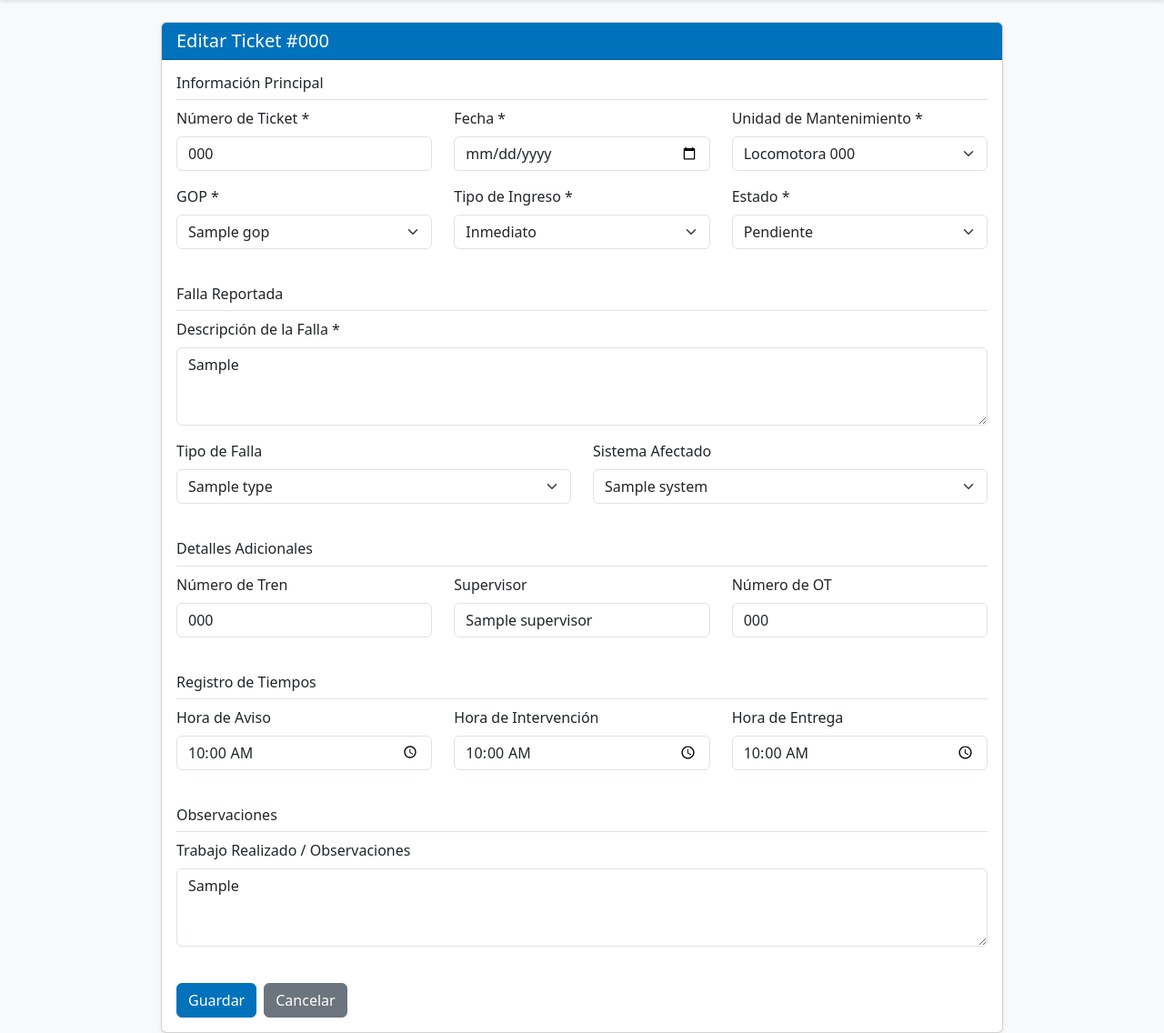
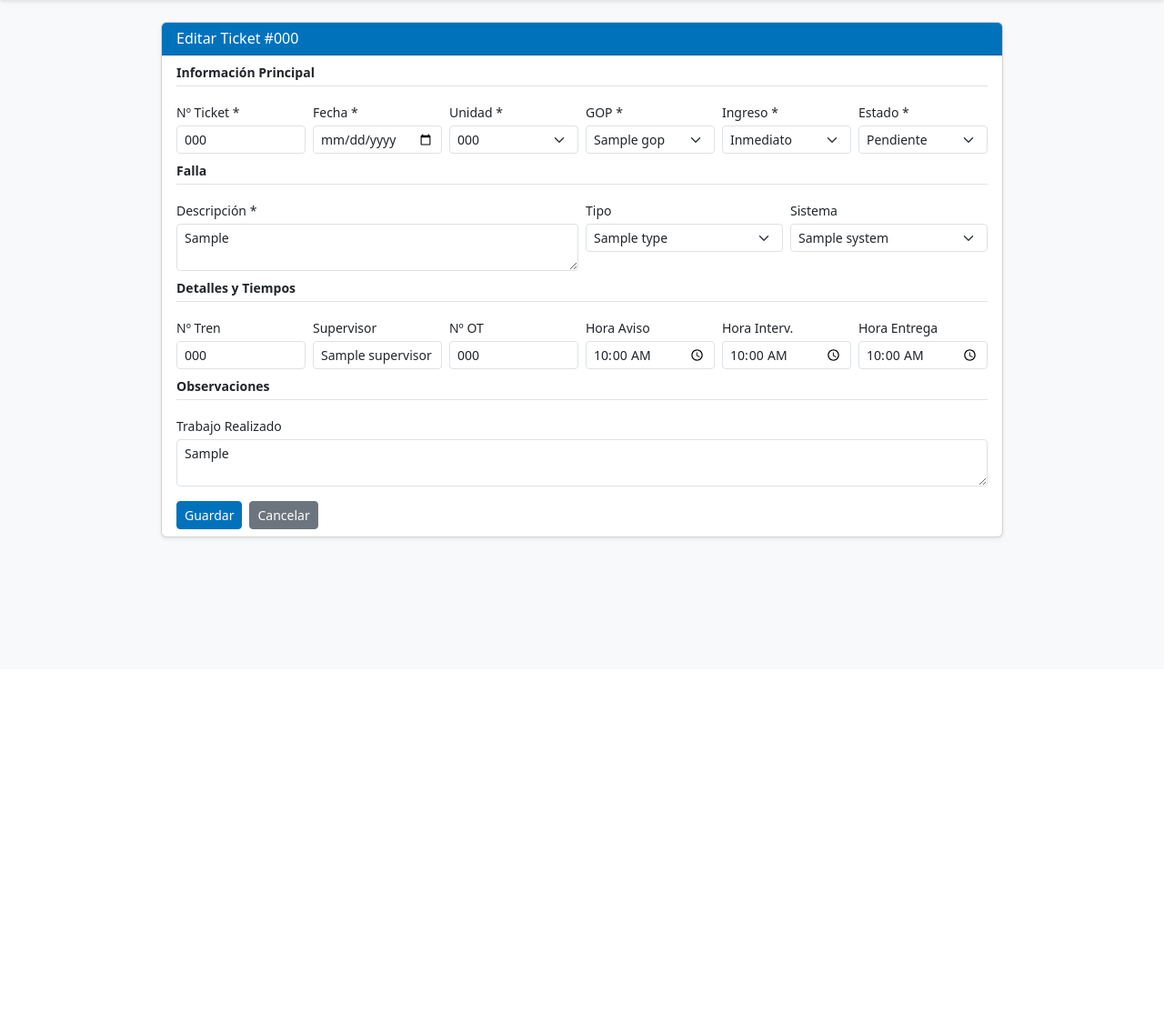
Before and after one commit to salamonepablo/sigma-rs, a Django app: page /sigma/ticket/00000000-0000-0000-0000-000000000001/edit/ in a window 1280 px wide. Shown: the part 64-1200 px from the top of the page at 91% size. After the commit the page ends 658 px from the top, so only its background shows below. Run offline with Django 5.2, Linux system fonts and the light colour scheme; a user stored in the database is signed in; tables that the repository leaves empty hold one stand-in row (values such as "Sample post").

Commit message:
style: compact ticket form and add failure types
- Change 'Unidad de Mantenimiento' label to 'Unidad'
- MaintenanceUnitModel.__str__ now shows only the number (no type prefix)
- Use form-control-sm and form-select-sm for smaller form elements
- Reduce textarea rows and padding for compact layout
- Add failure types: Mecánicas, Eléctricas, Neumáticas, Electrónicas, Otras, ATS, Hasler, Hombre Vivo
- Create default affected system for each failure type
- Add JS to auto-select affected system when failure type changes
- Reorganize form layout to fit more on one screen

```diff
--- a/apps/tickets/infrastructure/models/maintenance_unit.py
+++ b/apps/tickets/infrastructure/models/maintenance_unit.py
@@ -61,7 +61,7 @@ class MaintenanceUnitModel(models.Model):
         ordering = ["number"]
 
     def __str__(self) -> str:
-        return f"{self.get_unit_type_display()} {self.number}"
+        return self.number
 
 
 class LocomotiveModel(models.Model):
--- a/apps/tickets/presentation/forms/ticket_forms.py
+++ b/apps/tickets/presentation/forms/ticket_forms.py
@@ -24,8 +24,8 @@ class TicketForm(forms.ModelForm):
         required=False,
         widget=forms.TextInput(
             attrs={
-                "class": "form-control",
-                "placeholder": "Nombre del supervisor",
+                "class": "form-control form-control-sm",
+                "placeholder": "Supervisor",
                 "list": "supervisor-list",
             }
         ),
@@ -36,7 +36,7 @@ class TicketForm(forms.ModelForm):
         required=False,
         widget=forms.TextInput(
             attrs={
-                "class": "form-control",
+                "class": "form-control form-control-sm",
                 "placeholder": "Ej: 1234",
                 "list": "train-list",
             }
@@ -64,41 +64,41 @@ class TicketForm(forms.ModelForm):
         ]
         widgets = {
             "ticket_number": forms.TextInput(
-                attrs={"class": "form-control", "placeholder": "Ej: 2024-001"}
+                attrs={"class": "form-control form-control-sm", "placeholder": "2024-001"}
             ),
             "date": forms.DateInput(
-                attrs={"class": "form-control", "type": "date"}
+                attrs={"class": "form-control form-control-sm", "type": "date"}
             ),
-            "maintenance_unit": forms.Select(attrs={"class": "form-select"}),
-            "gop": forms.Select(attrs={"class": "form-select"}),
-            "entry_type": forms.Select(attrs={"class": "form-select"}),
-            "status": forms.Select(attrs={"class": "form-select"}),
+            "maintenance_unit": forms.Select(attrs={"class": "form-select form-select-sm"}),
+            "gop": forms.Select(attrs={"class": "form-select form-select-sm"}),
+            "entry_type": forms.Select(attrs={"class": "form-select form-select-sm"}),
+            "status": forms.Select(attrs={"class": "form-select form-select-sm"}),
             "reported_failure": forms.Textarea(
                 attrs={
-                    "class": "form-control",
-                    "rows": 3,
-                    "placeholder": "Descripción de la falla reportada por el conductor",
+                    "class": "form-control form-control-sm",
+                    "rows": 2,
+                    "placeholder": "Descripción de la falla",
                 }
             ),
-            "failure_type": forms.Select(attrs={"class": "form-select"}),
-            "affected_system": forms.Select(attrs={"class": "form-select"}),
+            "failure_type": forms.Select(attrs={"class": "form-select form-select-sm"}),
+            "affected_system": forms.Select(attrs={"class": "form-select form-select-sm"}),
             "work_order_number": forms.TextInput(
-                attrs={"class": "form-control", "placeholder": "Ej: OT-2024-100"}
+                attrs={"class": "form-control form-control-sm", "placeholder": "OT-2024-100"}
             ),
             "notification_time": forms.TimeInput(
-                attrs={"class": "form-control", "type": "time"}
+                attrs={"class": "form-control form-control-sm", "type": "time"}
             ),
             "intervention_time": forms.TimeInput(
-                attrs={"class": "form-control", "type": "time"}
+                attrs={"class": "form-control form-control-sm", "type": "time"}
             ),
             "delivery_time": forms.TimeInput(
-                attrs={"class": "form-control", "type": "time"}
+                attrs={"class": "form-control form-control-sm", "type": "time"}
             ),
             "observations": forms.Textarea(
                 attrs={
-                    "class": "form-control",
-                    "rows": 3,
-                    "placeholder": "Trabajo realizado / observaciones de la GOP",
+                    "class": "form-control form-control-sm",
+                    "rows": 2,
+                    "placeholder": "Trabajo realizado / observaciones",
                 }
             ),
         }
--- a/apps/tickets/presentation/templates/tickets/ticket_form.html
+++ b/apps/tickets/presentation/templates/tickets/ticket_form.html
@@ -3,198 +3,135 @@
 
 {% block content %}
 <div class="row justify-content-center">
-    <div class="col-lg-10">
+    <div class="col-lg-11 col-xl-10">
         <div class="card shadow-sm">
-            <div class="card-header {% if unit_type == 'locomotora' %}bg-primary{% elif unit_type == 'coche_remolcado' %}bg-success{% else %}bg-dark{% endif %} text-white">
-                <h5 class="mb-0">
+            <div class="card-header py-2 {% if unit_type == 'locomotora' %}bg-primary{% elif unit_type == 'coche_remolcado' %}bg-success{% else %}bg-dark{% endif %} text-white">
+                <h6 class="mb-0">
                     {{ action }} Ticket
                     {% if unit_type == 'locomotora' %}de Locomotora{% elif unit_type == 'coche_remolcado' %}de Coche Remolcado{% endif %}
                     {% if ticket %}#{{ ticket.ticket_number }}{% endif %}
-                </h5>
+                </h6>
             </div>
-            <div class="card-body">
+            <div class="card-body py-2 px-3">
                 <form method="post" novalidate>
                     {% csrf_token %}
 
                     <!-- Información Principal -->
-                    <fieldset class="mb-4">
-                        <legend class="h6 border-bottom pb-2">Información Principal</legend>
-                        <div class="row">
-                            <div class="col-md-4 mb-3">
-                                <label for="{{ form.ticket_number.id_for_label }}" class="form-label">
-                                    Número de Ticket *
-                                </label>
+                    <fieldset class="mb-2">
+                        <legend class="small fw-bold border-bottom pb-1 mb-2">Información Principal</legend>
+                        <div class="row g-2">
+                            <div class="col-md-2 col-sm-4">
+                                <label for="{{ form.ticket_number.id_for_label }}" class="form-label small mb-1">Nº Ticket *</label>
                                 {{ form.ticket_number }}
-                                {% if form.ticket_number.errors %}
-                                <div class="text-danger small">{{ form.ticket_number.errors.0 }}</div>
-                                {% endif %}
+                                {% if form.ticket_number.errors %}<div class="text-danger small">{{ form.ticket_number.errors.0 }}</div>{% endif %}
                             </div>
-                            <div class="col-md-4 mb-3">
-                                <label for="{{ form.date.id_for_label }}" class="form-label">
-                                    Fecha *
-                                </label>
+                            <div class="col-md-2 col-sm-4">
+                                <label for="{{ form.date.id_for_label }}" class="form-label small mb-1">Fecha *</label>
                                 {{ form.date }}
-                                {% if form.date.errors %}
-                                <div class="text-danger small">{{ form.date.errors.0 }}</div>
-                                {% endif %}
+                                {% if form.date.errors %}<div class="text-danger small">{{ form.date.errors.0 }}</div>{% endif %}
                             </div>
-                            <div class="col-md-4 mb-3">
-                                <label for="{{ form.maintenance_unit.id_for_label }}" class="form-label">
-                                    Unidad de Mantenimiento *
-                                </label>
+                            <div class="col-md-2 col-sm-4">
+                                <label for="{{ form.maintenance_unit.id_for_label }}" class="form-label small mb-1">Unidad *</label>
                                 {{ form.maintenance_unit }}
-                                {% if form.maintenance_unit.errors %}
-                                <div class="text-danger small">{{ form.maintenance_unit.errors.0 }}</div>
-                                {% endif %}
+                                {% if form.maintenance_unit.errors %}<div class="text-danger small">{{ form.maintenance_unit.errors.0 }}</div>{% endif %}
                             </div>
-                        </div>
-                        <div class="row">
-                            <div class="col-md-4 mb-3">
-                                <label for="{{ form.gop.id_for_label }}" class="form-label">
-                                    GOP *
-                                </label>
+                            <div class="col-md-2 col-sm-4">
+                                <label for="{{ form.gop.id_for_label }}" class="form-label small mb-1">GOP *</label>
                                 {{ form.gop }}
-                                {% if form.gop.errors %}
-                                <div class="text-danger small">{{ form.gop.errors.0 }}</div>
-                                {% endif %}
+                                {% if form.gop.errors %}<div class="text-danger small">{{ form.gop.errors.0 }}</div>{% endif %}
                             </div>
-                            <div class="col-md-4 mb-3">
-                                <label for="{{ form.entry_type.id_for_label }}" class="form-label">
-                                    Tipo de Ingreso *
-                                </label>
+                            <div class="col-md-2 col-sm-4">
+                                <label for="{{ form.entry_type.id_for_label }}" class="form-label small mb-1">Ingreso *</label>
                                 {{ form.entry_type }}
-                                {% if form.entry_type.errors %}
-                                <div class="text-danger small">{{ form.entry_type.errors.0 }}</div>
-                                {% endif %}
+                                {% if form.entry_type.errors %}<div class="text-danger small">{{ form.entry_type.errors.0 }}</div>{% endif %}
                             </div>
-                            <div class="col-md-4 mb-3">
-                                <label for="{{ form.status.id_for_label }}" class="form-label">
-                                    Estado *
-                                </label>
+                            <div class="col-md-2 col-sm-4">
+                                <label for="{{ form.status.id_for_label }}" class="form-label small mb-1">Estado *</label>
                                 {{ form.status }}
-                                {% if form.status.errors %}
-                                <div class="text-danger small">{{ form.status.errors.0 }}</div>
-                                {% endif %}
+                                {% if form.status.errors %}<div class="text-danger small">{{ form.status.errors.0 }}</div>{% endif %}
                             </div>
                         </div>
                     </fieldset>
 
-                    <!-- Falla -->
-                    <fieldset class="mb-4">
-                        <legend class="h6 border-bottom pb-2">Falla Reportada</legend>
-                        <div class="row">
-                            <div class="col-12 mb-3">
-                                <label for="{{ form.reported_failure.id_for_label }}" class="form-label">
-                                    Descripción de la Falla *
-                                </label>
+                    <!-- Falla y Clasificación -->
+                    <fieldset class="mb-2">
+                        <legend class="small fw-bold border-bottom pb-1 mb-2">Falla</legend>
+                        <div class="row g-2">
+                            <div class="col-md-6">
+                                <label for="{{ form.reported_failure.id_for_label }}" class="form-label small mb-1">Descripción *</label>
                                 {{ form.reported_failure }}
-                                {% if form.reported_failure.errors %}
-                                <div class="text-danger small">{{ form.reported_failure.errors.0 }}</div>
-                                {% endif %}
+                                {% if form.reported_failure.errors %}<div class="text-danger small">{{ form.reported_failure.errors.0 }}</div>{% endif %}
                             </div>
-                        </div>
-                        <div class="row">
-                            <div class="col-md-6 mb-3">
-                                <label for="{{ form.failure_type.id_for_label }}" class="form-label">
-                                    Tipo de Falla
-                                </label>
+                            <div class="col-md-3">
+                                <label for="{{ form.failure_type.id_for_label }}" class="form-label small mb-1">Tipo</label>
                                 {{ form.failure_type }}
                             </div>
-                            <div class="col-md-6 mb-3">
-                                <label for="{{ form.affected_system.id_for_label }}" class="form-label">
-                                    Sistema Afectado
-                                </label>
+                            <div class="col-md-3">
+                                <label for="{{ form.affected_system.id_for_label }}" class="form-label small mb-1">Sistema</label>
                                 {{ form.affected_system }}
                             </div>
                         </div>
                     </fieldset>
 
-                    <!-- Detalles Adicionales -->
-                    <fieldset class="mb-4">
-                        <legend class="h6 border-bottom pb-2">Detalles Adicionales</legend>
-                        <div class="row">
-                            <div class="col-md-4 mb-3">
-                                <label for="id_train_number_input" class="form-label">
-                                    Número de Tren
-                                </label>
+                    <!-- Detalles y Tiempos -->
+                    <fieldset class="mb-2">
+                        <legend class="small fw-bold border-bottom pb-1 mb-2">Detalles y Tiempos</legend>
+                        <div class="row g-2">
+                            <div class="col-md-2 col-sm-4">
+                                <label for="id_train_number_input" class="form-label small mb-1">Nº Tren</label>
                                 {{ form.train_number_input }}
-                                <!-- Datalist for train number suggestions -->
                                 <datalist id="train-list">
-                                    {% for train in trains %}
-                                    <option value="{{ train.number }}">
-                                    {% endfor %}
+                                    {% for train in trains %}<option value="{{ train.number }}">{% endfor %}
                                 </datalist>
                             </div>
-                            <div class="col-md-4 mb-3">
-                                <label for="id_supervisor_name" class="form-label">
-                                    Supervisor
-                                </label>
+                            <div class="col-md-2 col-sm-4">
+                                <label for="id_supervisor_name" class="form-label small mb-1">Supervisor</label>
                                 {{ form.supervisor_name }}
-                                <!-- Datalist for supervisor suggestions -->
                                 <datalist id="supervisor-list">
-                                    {% for supervisor in supervisors %}
-                                    <option value="{{ supervisor.name }}">
-                                    {% endfor %}
+                                    {% for supervisor in supervisors %}<option value="{{ supervisor.name }}">{% endfor %}
                                 </datalist>
                             </div>
-                            <div class="col-md-4 mb-3">
-                                <label for="{{ form.work_order_number.id_for_label }}" class="form-label">
-                                    Número de OT
-                                </label>
+                            <div class="col-md-2 col-sm-4">
+                                <label for="{{ form.work_order_number.id_for_label }}" class="form-label small mb-1">Nº OT</label>
                                 {{ form.work_order_number }}
                             </div>
-                        </div>
-                    </fieldset>
-
-                    <!-- Tiempos -->
-                    <fieldset class="mb-4">
-                        <legend class="h6 border-bottom pb-2">Registro de Tiempos</legend>
-                        <div class="row">
-                            <div class="col-md-4 mb-3">
-                                <label for="{{ form.notification_time.id_for_label }}" class="form-label">
-                                    Hora de Aviso
-                                </label>
+                            <div class="col-md-2 col-sm-4">
+                                <label for="{{ form.notification_time.id_for_label }}" class="form-label small mb-1">Hora Aviso</label>
                                 {{ form.notification_time }}
                             </div>
-                            <div class="col-md-4 mb-3">
-                                <label for="{{ form.intervention_time.id_for_label }}" class="form-label">
-                                    Hora de Intervención
-                                </label>
+                            <div class="col-md-2 col-sm-4">
+                                <label for="{{ form.intervention_time.id_for_label }}" class="form-label small mb-1">Hora Interv.</label>
                                 {{ form.intervention_time }}
                             </div>
-                            <div class="col-md-4 mb-3">
-                                <label for="{{ form.delivery_time.id_for_label }}" class="form-label">
-                                    Hora de Entrega
-                                </label>
+                            <div class="col-md-2 col-sm-4">
+                                <label for="{{ form.delivery_time.id_for_label }}" class="form-label small mb-1">Hora Entrega</label>
                                 {{ form.delivery_time }}
                             </div>
                         </div>
                     </fieldset>
 
                     <!-- Observaciones -->
-                    <fieldset class="mb-4">
-                        <legend class="h6 border-bottom pb-2">Observaciones</legend>
-                        <div class="row">
-                            <div class="col-12 mb-3">
-                                <label for="{{ form.observations.id_for_label }}" class="form-label">
-                                    Trabajo Realizado / Observaciones
-                                </label>
+                    <fieldset class="mb-2">
+                        <legend class="small fw-bold border-bottom pb-1 mb-2">Observaciones</legend>
+                        <div class="row g-2">
+                            <div class="col-12">
+                                <label for="{{ form.observations.id_for_label }}" class="form-label small mb-1">Trabajo Realizado</label>
                                 {{ form.observations }}
                             </div>
                         </div>
                     </fieldset>
 
                     <!-- Botones -->
-                    <div class="d-flex gap-2">
-                        <button type="submit" class="btn {% if unit_type == 'locomotora' %}btn-primary{% elif unit_type == 'coche_remolcado' %}btn-success{% else %}btn-primary{% endif %}">
+                    <div class="d-flex gap-2 mt-3">
+                        <button type="submit" class="btn btn-sm {% if unit_type == 'locomotora' %}btn-primary{% elif unit_type == 'coche_remolcado' %}btn-success{% else %}btn-primary{% endif %}">
                             Guardar
                         </button>
                         {% if unit_type %}
-                        <a href="{% url 'tickets:ticket_list_by_type' unit_type=unit_type %}" class="btn btn-secondary">
+                        <a href="{% url 'tickets:ticket_list_by_type' unit_type=unit_type %}" class="btn btn-sm btn-secondary">
                             Cancelar
                         </a>
                         {% else %}
-                        <a href="{% url 'tickets:ticket_list' %}" class="btn btn-secondary">
+                        <a href="{% url 'tickets:ticket_list' %}" class="btn btn-sm btn-secondary">
                             Cancelar
                         </a>
                         {% endif %}
@@ -204,4 +141,53 @@
         </div>
     </div>
 </div>
+
+<!-- JavaScript para auto-seleccionar sistema afectado según tipo de falla -->
+<script>
+document.addEventListener('DOMContentLoaded', function() {
+    const failureTypeSelect = document.getElementById('id_failure_type');
+    const affectedSystemSelect = document.getElementById('id_affected_system');
+
+    // Mapping de failure_type code a affected_system code (mismo código)
+    const failureToSystemMap = {
+        {% for ft in failure_types %}
+        '{{ ft.id }}': '{{ ft.code }}',
+        {% endfor %}
+    };
+
+    // Store all system options for reference
+    const systemOptions = {};
+    for (let option of affectedSystemSelect.options) {
+        if (option.value) {
+            // Store by the option text which contains the system name
+            systemOptions[option.text.trim()] = option.value;
+        }
+    }
+
+    failureTypeSelect.addEventListener('change', function() {
+        const selectedOption = this.options[this.selectedIndex];
+        if (selectedOption && selectedOption.value) {
+            // Get the failure type text and find matching system
+            const failureText = selectedOption.text.trim();
+
+            // Map failure type names to system names
+            const failureToSystem = {
+                'Mecánicas': 'Sistema Mecánico',
+                'Eléctricas': 'Sistema Eléctrico',
+                'Neumáticas': 'Sistema Neumático',
+                'Electrónicas': 'Sistema Electrónico',
+                'Otras': 'Otro',
+                'Falla de ATS': 'ATS',
+                'Falla de Hasler': 'Hasler',
+                'Falla de Hombre Vivo': 'Hombre Vivo'
+            };
+
+            const systemName = failureToSystem[failureText];
+            if (systemName && systemOptions[systemName]) {
+                affectedSystemSelect.value = systemOptions[systemName];
+            }
+        }
+    });
+});
+</script>
 {% endblock %}
--- a/apps/tickets/presentation/views/ticket_views.py
+++ b/apps/tickets/presentation/views/ticket_views.py
@@ -17,6 +17,7 @@ from django.views.generic import (
 )
 
 from apps.tickets.models import (
+    FailureTypeModel,
     MaintenanceUnitModel,
     SupervisorModel,
     TicketModel,
@@ -169,6 +170,8 @@ class TicketCreateView(LoginRequiredMixin, CreateView):
         # Add supervisors and trains for datalist autocomplete
         context["supervisors"] = SupervisorModel.objects.filter(is_active=True)
         context["trains"] = TrainNumberModel.objects.filter(is_active=True)
+        # Add failure types for JS auto-select
+        context["failure_types"] = FailureTypeModel.objects.filter(is_active=True)
         return context
 
     def get_success_url(self):
@@ -201,6 +204,8 @@ class TicketUpdateView(LoginRequiredMixin, UpdateView):
         # Add supervisors and trains for datalist autocomplete
         context["supervisors"] = SupervisorModel.objects.filter(is_active=True)
         context["trains"] = TrainNumberModel.objects.filter(is_active=True)
+        # Add failure types for JS auto-select
+        context["failure_types"] = FailureTypeModel.objects.filter(is_active=True)
         return context
 
     def get_success_url(self):
```
Also changed, not shown: apps/tickets/management/commands/load_initial_data.py (+41 -0 lines).
